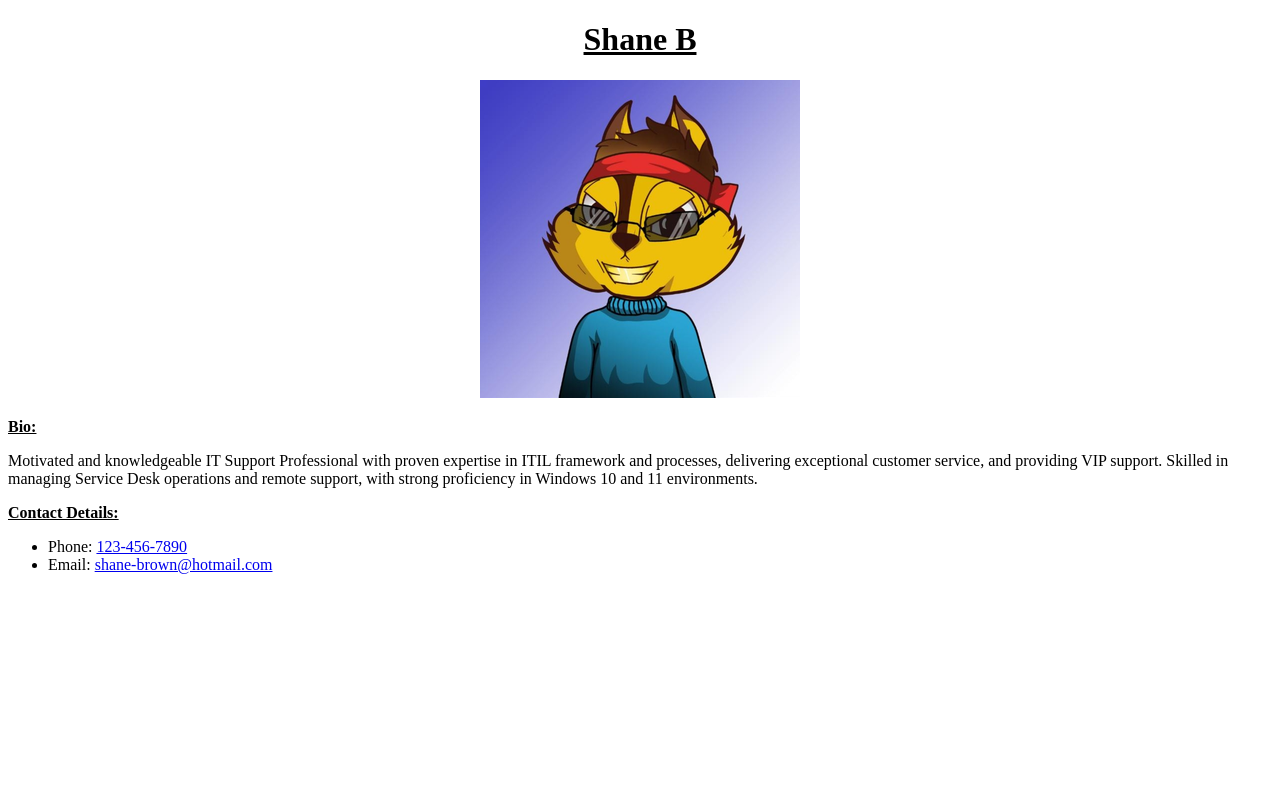
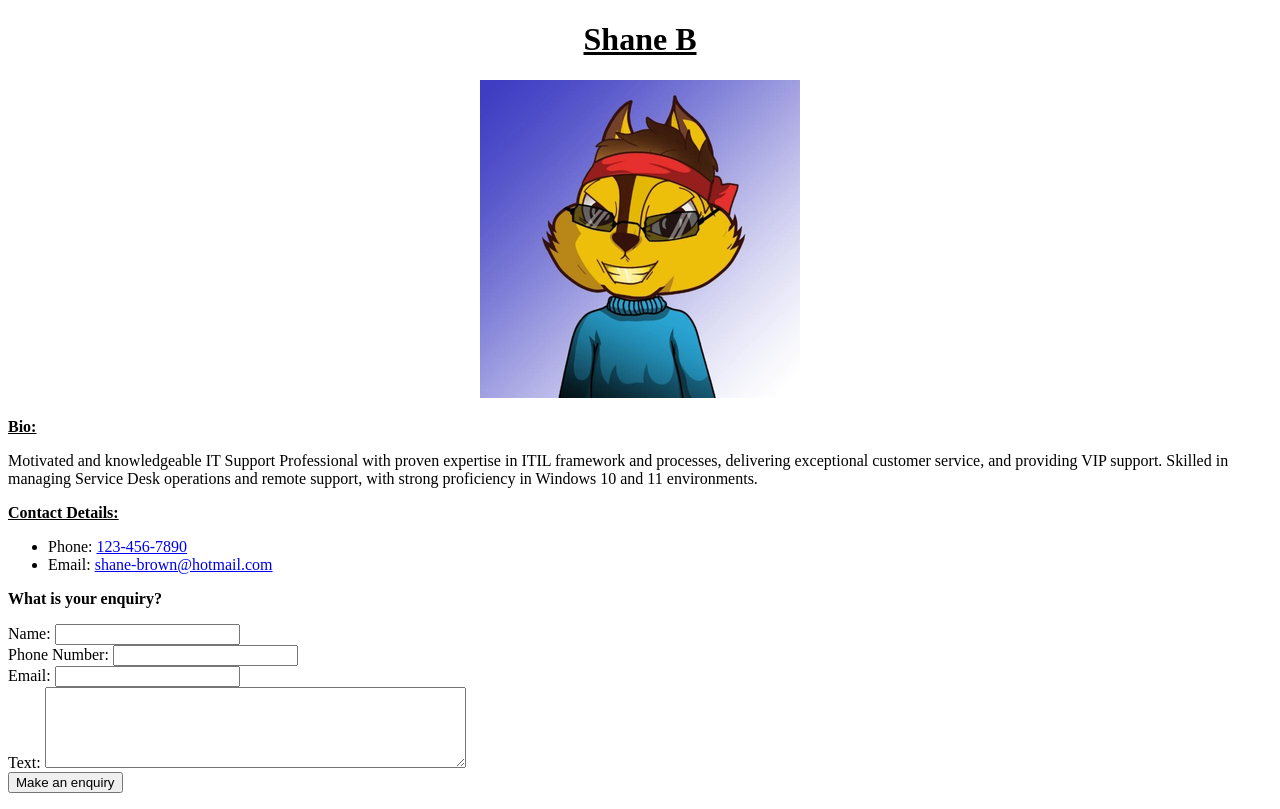
Before and after one commit to ShaneBrown10/First-webpage, a plain HTML site: page index.html in a window 1280 px wide. Drawn offline with Linux system fonts and the light colour scheme; files whose address does not match are found by name.

Commit message:
added form

```diff
--- a/index.html
+++ b/index.html
@@ -7,7 +7,7 @@
 </head>
 <body>
     <h1><center><u>Shane B</u></center></h1>
-    <p><center><img src="C:\Users\pc\MYFOLDER\MyProject\pics\2023-08-26T12_18_48.png" alt="This is Shane">
+    <p><center><img src="C:\Users\pc\MYFOLDER\First-Web-Page\pics\2023-08-26T12_18_48.png" alt="This is Shane">
     </center>
     </p>
         <p><b><u>Bio:</u></b></p>
@@ -20,5 +20,25 @@
             <li>Email: <a href="mailto:shane-b@hotmail.com"> shane-brown@hotmail.com</a></li>
         </ul>
     </p>
+
+<p></p>
+<p><b>What is your enquiry?</b></p>
+
+<p><form action="submit.php" method="post">
+
+    <label for="Name">Name:</label>
+    <input type="text" name="Name" id="Name">
+    <br>
+    <label for="tel">Phone Number:</label>
+    <input type="tel" name="tel" id="tel">
+    <br>
+    <label for="email">Email:</label>
+    <input type="email" name="email" id="email">
+    <br>
+    <label for="Text">Text:</label>
+    <textarea name="Text" id="" cols="50" rows="5"></textarea>
+    <br>    <input type="button" value="Make an enquiry">
+
+</form></p>
 </body>
 </html>
```
